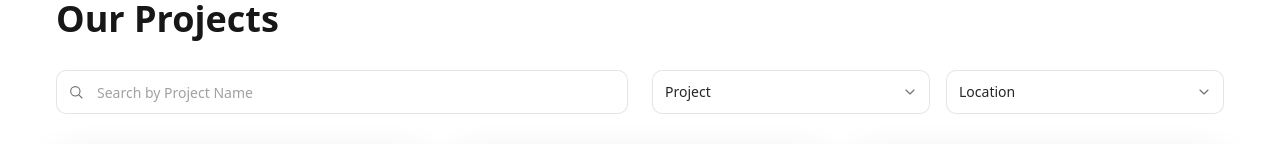
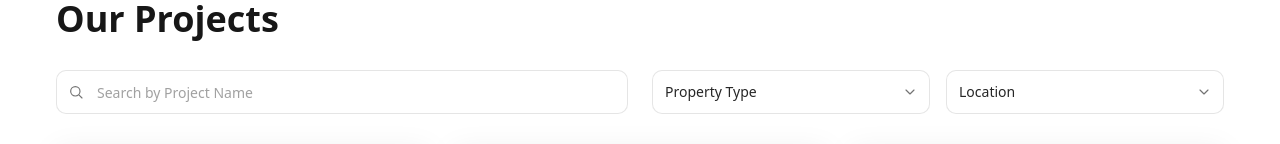
Before and after one commit to Elshazlyyy/scope-hauser-site, a Next.js app: page /projects in a window 1280 px wide. Shown: the part 128-272 px from the top of the page. Built offline with nearby package versions, Linux system fonts and the light colour scheme.

Commit message:
feat: expand project type to match Sanity schema

```diff
--- a/src/app/(marketing)/projects/[slug]/page.tsx
+++ b/src/app/(marketing)/projects/[slug]/page.tsx
@@ -20,8 +20,8 @@ export async function generateMetadata({ params }: PageProps): Promise<Metadata>
     'Discover real estate investment opportunities and find your perfect place in the UAE.';
 
   return {
-    title: p ? `${p.title} – Scope Hauser` : 'Project Details – Scope Hauser',
-    description: p ? `${p.title} in ${p.location}. ${DEFAULT_DESC}` : DEFAULT_DESC,
+    title: p ? `${p.name} – Scope Hauser` : 'Project Details – Scope Hauser',
+    description: p ? `${p.name} in ${p.location}. ${DEFAULT_DESC}` : DEFAULT_DESC,
   };
 }
 
@@ -38,7 +38,7 @@ export default async function ProjectDetailPage({ params }: PageProps) {
         {/* Title + blurb */}
         <header className="lg:grid lg:grid-cols-12 lg:items-end lg:gap-10">
           <h1 className="text-[22px] font-semibold text-neutral-900 sm:text-[26px] lg:col-span-6 lg:text-[30px]">
-            {p.title}
+            {p.name}
           </h1>
           <p className="mt-2 max-w-none text-[13px] leading-snug text-neutral-700 sm:text-[14px] lg:col-span-6 lg:ml-auto lg:mt-0 lg:max-w-[520px] lg:text-right">
             Discover real estate investment opportunities and find
@@ -50,8 +50,8 @@ export default async function ProjectDetailPage({ params }: PageProps) {
         {/* Hero image — shorter height */}
         <figure className="relative mt-4 h-[220px] w-full overflow-hidden sm:h-[280px] lg:mt-6 lg:aspect-[21/9] lg:h-auto">
           <Image
-            src={p.hero}
-            alt={p.title}
+            src={p.image2?.src || p.image1?.src || ''}
+            alt={p.image2?.alt || p.image1?.alt || p.name}
             fill
             priority
             className="object-cover"
--- a/src/app/(marketing)/projects/page.tsx
+++ b/src/app/(marketing)/projects/page.tsx
@@ -8,11 +8,14 @@ import { PROJECTS } from '@/data/projects';
 import type { Project } from '@/types/project';
 import { Pin, ChevronRight, Search } from '@/components/icons';
 
-type Category = Project['category'];
+type PropertyType = NonNullable<Project['propertyType']>;
 
 export default function ProjectsPage() {
-  const categories = useMemo<Category[]>(
-    () => Array.from(new Set(PROJECTS.map((p) => p.category))) as Category[],
+  const propertyTypes = useMemo<PropertyType[]>(
+    () =>
+      Array.from(
+        new Set(PROJECTS.map((p) => p.propertyType).filter(Boolean)),
+      ) as PropertyType[],
     [],
   );
   const locations = useMemo<string[]>(
@@ -21,23 +24,25 @@ export default function ProjectsPage() {
   );
 
   const [q, setQ] = useState('');
-  const [category, setCategory] = useState<'All' | Category>('All');
+  const [propertyType, setPropertyType] = useState<'All' | PropertyType>('All');
   const [location, setLocation] = useState<string>('All');
 
   const filtered = useMemo<Project[]>(() => {
     return PROJECTS.filter((p) => {
-      const byCat = category === 'All' ? true : p.category === category;
+      const byType =
+        propertyType === 'All' ? true : p.propertyType === propertyType;
       const byLoc = location === 'All' ? true : p.location === location;
       const byQ =
         q.trim() === ''
           ? true
-          : [p.title, p.location, p.category]
+          : [p.name, p.location, p.propertyType]
+              .filter(Boolean)
               .join(' ')
               .toLowerCase()
               .includes(q.toLowerCase());
-      return byCat && byLoc && byQ;
+      return byType && byLoc && byQ;
     });
-  }, [category, location, q]);
+  }, [propertyType, location, q]);
 
   return (
     <main className="min-h-screen bg-white">
@@ -62,18 +67,18 @@ export default function ProjectsPage() {
 
           {/* Right selects */}
           <div className="flex items-center gap-4">
-            {/* Category */}
+            {/* Property type */}
             <div className="relative w-1/2">
               <select
-                value={category}
+                value={propertyType}
                 onChange={(e) =>
-                  setCategory(e.target.value as 'All' | Category)
+                  setPropertyType(e.target.value as 'All' | PropertyType)
                 }
                 className="h-11 w-full appearance-none rounded-lg border border-black/10 bg-white pr-9 pl-3 text-sm text-neutral-800 outline-none focus:ring-2 focus:ring-black/10"
-                aria-label="Project category"
+                aria-label="Property type"
               >
-                <option value="All">Project</option>
-                {categories.map((c) => (
+                <option value="All">Property Type</option>
+                {propertyTypes.map((c) => (
                   <option key={c} value={c}>
                     {c}
                   </option>
@@ -121,15 +126,15 @@ function Card({ p }: { p: Project }) {
       {/* Full-card link */}
       <Link
         href={`/projects/${p.slug}`}
-        aria-label={`View details for ${p.title}`}
+        aria-label={`View details for ${p.name}`}
         className="absolute inset-0 z-10"
       />
 
       {/* Image (no rounded corners) */}
       <figure className="relative aspect-[4/3] w-full">
         <Image
-          src={p.thumbnail || p.hero}
-          alt={p.title}
+          src={p.image1?.src || p.image2?.src || ''}
+          alt={p.image1?.alt || p.image2?.alt || p.name}
           fill
           className="object-cover transition-transform duration-300 group-hover:scale-[1.02]"
           sizes="(min-width:1280px) 33vw, (min-width:768px) 50vw, 100vw"
@@ -140,7 +145,7 @@ function Card({ p }: { p: Project }) {
       {/* Body: Title + Location */}
       <div className="p-6">
         <h3 className="text-[28px] leading-snug font-semibold text-[#2B3119] sm:text-[32px]">
-          {p.title}
+          {p.name}
         </h3>
 
         <div className="mt-3 inline-flex items-center gap-1 text-[16px] text-neutral-700 sm:text-[18px]">
--- a/src/components/ProjectCard.tsx
+++ b/src/components/ProjectCard.tsx
@@ -6,22 +6,24 @@ export default function ProjectCard({ project }: { project: Project }) {
   return (
     <article className="overflow-hidden rounded-2xl border transition hover:shadow">
       <div className="relative h-48 w-full">
+        {project.image1?.src && (
           <Image
-          src={project.thumbnail}
-          alt={project.title}
+            src={project.image1.src}
+            alt={project.image1.alt ?? project.name}
             fill
             className="object-cover"
             sizes="(min-width: 1024px) 33vw, (min-width: 640px) 50vw, 100vw"
             priority={false}
           />
+        )}
       </div>
       <div className="space-y-2 p-4">
         <div className="text-xs tracking-wide text-neutral-500 uppercase">
-          {project.category} · {project.location}
+          {project.propertyType} {project.location && `· ${project.location}`}
         </div>
-        <h3 className="text-lg font-semibold">{project.title}</h3>
+        <h3 className="text-lg font-semibold">{project.name}</h3>
         <p className="line-clamp-2 text-sm text-neutral-600">
-          {project.summary}
+          {project.description}
         </p>
         <div className="pt-3">
           <Link
--- a/src/components/ProjectCarouselCard.tsx
+++ b/src/components/ProjectCarouselCard.tsx
@@ -10,15 +10,15 @@ export default function ProjectCarouselCard({ p }: { p: Project }) {
       <Link
         href={`/projects/${p.slug}`}
         prefetch
-        aria-label={`View details for ${p.title}`}
+        aria-label={`View details for ${p.name}`}
         className="absolute inset-0 z-10 rounded-[2px] outline-none"
       />
 
       {/* Image */}
       <div className="relative w-full h-[180px] sm:h-[300px] flex-shrink-0">
         <Image
-          src={p.hero}
-          alt={p.title}
+          src={p.image2?.src || p.image1?.src || ''}
+          alt={p.image2?.alt || p.image1?.alt || p.name}
           fill
           className="object-cover transition-transform duration-300 group-hover:scale-[1.01]"
           sizes="(min-width:1280px) 33vw, (min-width:768px) 50vw, 100vw"
@@ -29,7 +29,7 @@ export default function ProjectCarouselCard({ p }: { p: Project }) {
       {/* Body */}
       <div className="p-4 sm:p-5 flex-1">
         <h3 className="text-[16px] sm:text-[18px] font-semibold text-[#2B3119]">
-          {p.title}
+          {p.name}
         </h3>
 
         <div className="mt-1.5 sm:mt-2 flex items-center gap-1.5 sm:gap-2 text-[13px] sm:text-[14px] text-neutral-600">
--- a/src/data/projects.ts
+++ b/src/data/projects.ts
@@ -6,35 +6,31 @@ import type { Project } from '@/types/project';
 export const PROJECTS = [
   {
     slug: 'the-royal-atlantis',
-    title: 'The Royal Atlantis',
+    name: 'The Royal Atlantis',
     location: 'United Arab Emirates, Dubai',
-    category: 'Residential',
-    thumbnail: '/images/royal-atlantis-thumb.jpg',
-    hero: '/images/royal-atlantis-hero.jpg',
-    summary: 'Iconic beachfront residences with world-class amenities.',
+    propertyType: 'Residential',
     description:
-      'Lorem ipsum dolor sit amet, consectetur adipiscing elit. Vestibulum a scelerisque nisl. Vivamus finibus, magna non consequat lobortis, orci mi dictum velit, vitae cursus mi urna eget lorem.',
+      'Iconic beachfront residences with world-class amenities.',
+    image1: { src: '/images/royal-atlantis-thumb.jpg', alt: 'The Royal Atlantis thumbnail' },
+    image2: { src: '/images/royal-atlantis-hero.jpg', alt: 'The Royal Atlantis hero' },
   },
   {
     slug: 'skyline-tower',
-    title: 'Skyline Tower',
+    name: 'Skyline Tower',
     location: 'United Arab Emirates, Abu Dhabi',
-    category: 'Residential',
-    thumbnail: '/images/skyline-thumb.jpg',
-    hero: '/images/skyline-hero.jpg',
-    summary: 'Panoramic city views and refined urban living.',
-    description:
-      'Donec laoreet, augue at rhoncus fermentum, libero arcu vehicula tortor, non varius lorem nisl eget elit. Curabitur in sapien id augue semper tincidunt.',
+    propertyType: 'Residential',
+    description: 'Panoramic city views and refined urban living.',
+    image1: { src: '/images/skyline-thumb.jpg', alt: 'Skyline Tower thumbnail' },
+    image2: { src: '/images/skyline-hero.jpg', alt: 'Skyline Tower hero' },
   },
   {
     slug: 'marina-business-bay',
-    title: 'Marina Business Bay',
+    name: 'Marina Business Bay',
     location: 'United Arab Emirates, Dubai',
-    category: 'Commercial',
-    thumbnail: '/images/marina-bb-thumb.jpg',
-    hero: '/images/marina-bb-hero.jpg',
-    summary: 'Grade-A waterfront offices in the heart of Business Bay.',
+    propertyType: 'Commercial',
     description:
-      'Integer posuere, nisl eu luctus pellentesque, nunc magna posuere odio, id feugiat dui arcu vitae leo. Aliquam erat volutpat.',
+      'Grade-A waterfront offices in the heart of Business Bay.',
+    image1: { src: '/images/marina-bb-thumb.jpg', alt: 'Marina Business Bay thumbnail' },
+    image2: { src: '/images/marina-bb-hero.jpg', alt: 'Marina Business Bay hero' },
   },
 ] as const satisfies readonly Project[];
```
Also changed, not shown: src/types/project.d.ts (+19 -10 lines). Lines whose indentation alone changed are shown as unchanged.
